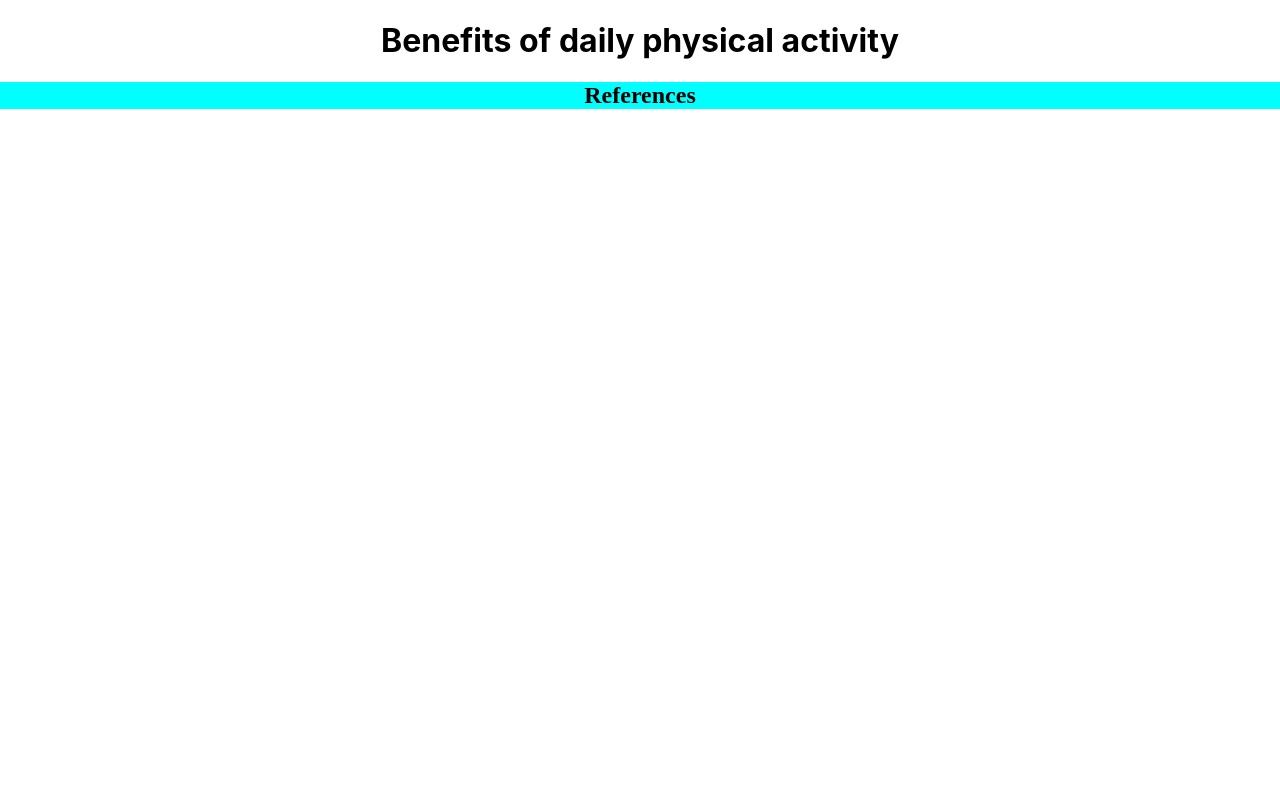
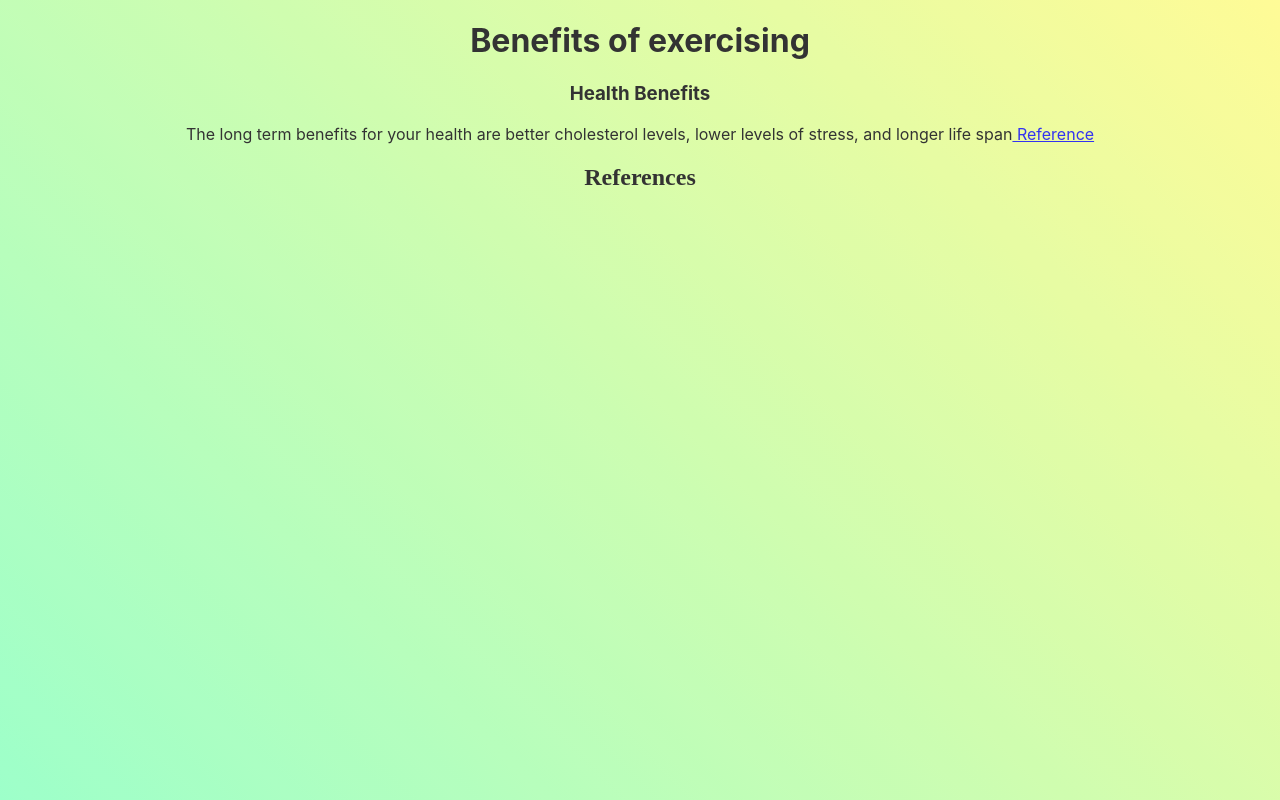
Before and after one commit to Atouse/lets-get-active, a React (Create React App) app: page / in a window 1280 px wide. Built offline with nearby package versions, Linux system fonts and the light colour scheme.

Commit message:
more changes

```diff
--- a/src/App.css
+++ b/src/App.css
@@ -1,10 +1,23 @@
 .App {
   text-align: center;
+  background-color: #85FFBD;
+  background-image: linear-gradient(45deg, #85FFBD 0%, #FFFB7D 100%);
+  opacity:0.8;
+  position:fixed;
+  width:100%;
+  height:100%;
+  top:0px;
+  left:0px;
+  z-index:1000;
 }
 
 
 #refs {
   text-align: center;
   font-family: 'Times New Roman';
-  background-color: aqua;
 }
+
+body {
+  margin: 0;
+  padding: 0;
+}
--- a/src/App.js
+++ b/src/App.js
@@ -10,12 +10,43 @@ const References = () => {
   )
 }
 
+const Informations = (info) => {
+  return (
+    <div id="info">
+      <h3> {info.title}</h3>
+      <span> {info.desc}</span>
+      <a href="#refs"> Reference</a>
+    </div>
+  )
 
+}
+
+const faxNoPrinter = {
+  "health": {
+    "title": "Health Benefits",
+    "desc": "The long term benefits for your health are better cholesterol levels, lower levels of stress, and longer life span"
+  },
+  "social":{
+
+  },
+  "economic":{
+
+  }
+}
 function App() {
   return (
     <div className="App">
-      <h1> Benefits of daily physical activity</h1>
-      <References></References>
+      <h1> Benefits of exercising</h1>
+
+
+
+      <Informations title={faxNoPrinter.health.title} desc={faxNoPrinter.health.desc}></Informations>
+
+
+
+
+
+      <References ></References>
     </div>
   );
 }
```
